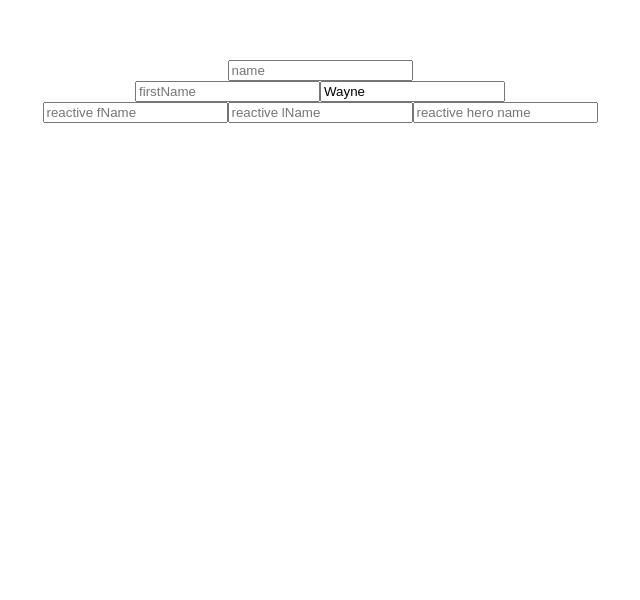
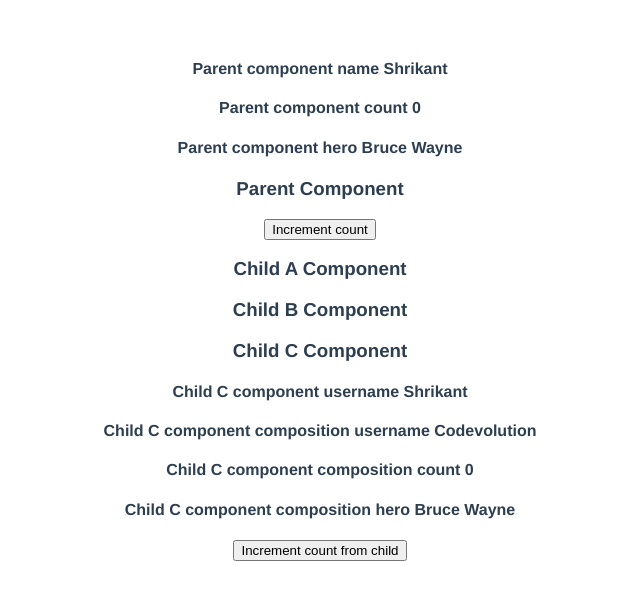
Before and after one commit to ShrikantNale17/composition-api, a Vue app: page / in a window 1280 px wide. Shown: the top 600 px of the page, without its empty margins (320-960 px from the left). Built offline with nearby package versions, Linux system fonts and the light colour scheme.

Commit message:
Replacing Provide/inject

```diff
--- a/src/App.vue
+++ b/src/App.vue
@@ -11,7 +11,9 @@
 
     <!-- <ComputedComp /> -->
 
-    <WatchComp />
+    <!-- <WatchComp /> -->
+
+    <ProvideInject />
   </div>
 </template>
 
@@ -22,7 +24,8 @@
 // import MethodsComp from "./components/MethodsComp.vue";
 // import VModel from "./components/VModel.vue";
 // import ComputedComp from "./components/ComputedComp.vue";
-import WatchComp from "./components/WatchComp.vue";
+// import WatchComp from "./components/WatchComp.vue";
+import ProvideInject from "./components/ProvideInject.vue";
 
 export default {
   name: "App",
@@ -33,7 +36,8 @@
     // MethodsComp,
     // VModel,
     // ComputedComp,
-    WatchComp,
+    // WatchComp,
+    ProvideInject,
   },
 };
 </script>
--- /dev/null
+++ b/src/components/ChildA.vue
@@ -0,0 +1,18 @@
+<template>
+  <div>
+    <h3>Child A Component</h3>
+    <ChildB />
+  </div>
+</template>
+
+<script>
+import ChildB from "./ChildB.vue";
+export default {
+  name: "ChildA",
+  components: {
+    ChildB,
+  },
+};
+</script>
+
+<style scoped></style>
--- /dev/null
+++ b/src/components/ChildB.vue
@@ -0,0 +1,18 @@
+<template>
+  <div>
+    <h3>Child B Component</h3>
+    <ChildC />
+  </div>
+</template>
+
+<script>
+import ChildC from "./ChildC.vue";
+export default {
+  name: "ChildB",
+  components: {
+    ChildC,
+  },
+};
+</script>
+
+<style scoped></style>
--- /dev/null
+++ b/src/components/ChildC.vue
@@ -0,0 +1,33 @@
+<template>
+  <div>
+    <h3>Child C Component</h3>
+    <h4>Child C component username {{ username }}</h4>
+    <h4>Child C component composition username {{ childeUsername }}</h4>
+    <h4>Child C component composition count {{ count }}</h4>
+    <h4>Child C component composition hero {{ firstName }} {{ lastName }}</h4>
+    <button @click="incrementCount">Increment count from child</button>
+  </div>
+</template>
+
+<script>
+import { inject, toRefs } from "vue";
+export default {
+  name: "ChildC",
+  setup() {
+    const childeUsername = inject("c_username", "Default username");
+    const count = inject("c_count", 0);
+    const state = inject("c_state", {});
+    const incrementCount = inject("incrementCount");
+
+    return {
+      childeUsername,
+      count,
+      ...toRefs(state),
+      incrementCount,
+    };
+  },
+  inject: ["username"],
+};
+</script>
+
+<style scoped></style>
--- /dev/null
+++ b/src/components/ProvideInject.vue
@@ -0,0 +1,58 @@
+<template>
+  <div>
+    <h4>Parent component name {{ name }}</h4>
+    <h4>Parent component count {{ count }}</h4>
+    <h4>Parent component hero {{ firstName }} {{ lastName }}</h4>
+    <h3>Parent Component</h3>
+    <button @click="incrementCount">Increment count</button>
+    <ChildA />
+  </div>
+</template>
+
+<script>
+import { provide, reactive, ref, toRefs } from "vue";
+
+import ChildA from "./ChildA.vue";
+export default {
+  name: "ProvideInject",
+  components: {
+    ChildA,
+  },
+  setup() {
+    provide("c_username", "Codevolution");
+
+    const count = ref(0);
+    const state = reactive({
+      firstName: "Bruce",
+      lastName: "Wayne",
+    });
+
+    provide("c_count", count);
+    provide("c_state", state);
+
+    function incrementCount() {
+      count.value++;
+    }
+
+    provide("incrementCount", incrementCount);
+
+    return {
+      count,
+      ...toRefs(state),
+      incrementCount,
+    };
+  },
+  data() {
+    return {
+      name: "Shrikant",
+    };
+  },
+  provide() {
+    return {
+      username: this.name,
+    };
+  },
+};
+</script>
+
+<style scoped></style>
```
